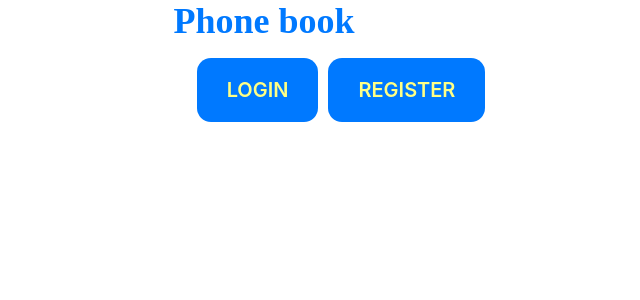
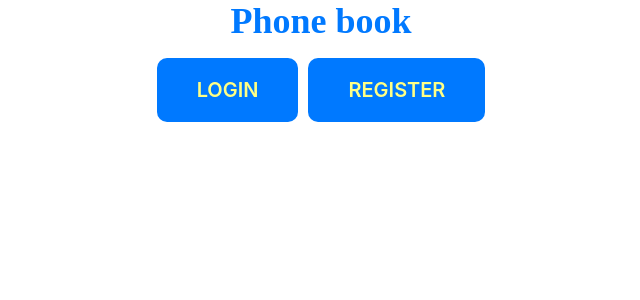
Before and after one commit to Mushko2932/goit-react-hw-08-phonebook, a React (Create React App) app: page /goit-react-hw-08-phonebook/login in a window 1280 px wide. Shown: the top 300 px of the page, without its empty margins (319-959 px from the left). Built offline with nearby package versions, Linux system fonts and the light colour scheme.

Commit message:
update LoggedNav.styled

```diff
--- a/src/components/LoggedNav/LoggedNav.styled.js
+++ b/src/components/LoggedNav/LoggedNav.styled.js
@@ -4,7 +4,7 @@ import { NavLink } from 'react-router-dom';
 export const LoggedList = styled.ul`
   display: flex;
   gap: 10px;
-  margin-left: auto;
+  padding: 0;
 `;
 
 export const LoggedListItem = styled.li`
@@ -16,12 +16,12 @@ export const LoggedLink = styled(NavLink)`
   display: block;
   font-weight: 600;
   font-size: 20px;
-  padding: 20px 30px;
+  padding: 20px 40px;
 
   color: #feff86;
   background-color: #0079ff;
 
-  border-radius: 14px;
+  border-radius: 10px;
 
   transition: background-color 250ms cubic-bezier(0.4, 0, 0.2, 1);
   transition: color 250ms cubic-bezier(0.4, 0, 0.2, 1);
--- a/src/components/Navigation/Navigation.js
+++ b/src/components/Navigation/Navigation.js
@@ -1,12 +1,12 @@
 import { useAuth } from 'hooks/useAuth';
 // import { NavLink } from 'react-router-dom';
-import { Logo, MainNavLink } from './Navigation.styled';
+import { NavLogo, MainNavLink } from './Navigation.styled';
 
 const Navigation = () => {
   const { isLoggedIn } = useAuth();
   return (
     <>
-      <Logo to="/">Phone book</Logo>
+      <NavLogo to="/">Phone book</NavLogo>
       <nav>
         {isLoggedIn && (
           <ul>
--- a/src/components/Navigation/Navigation.styled.js
+++ b/src/components/Navigation/Navigation.styled.js
@@ -1,14 +1,12 @@
 import styled from '@emotion/styled';
 import { NavLink } from 'react-router-dom';
 
-export const Logo = styled(NavLink)`
+export const NavLogo = styled(NavLink)`
   text-decoration: none;
   font-family: 'Poppins';
   font-style: normal;
   font-weight: 800;
   font-size: 36px;
-
-  margin-right: 114px;
 
   color: #0079ff;
 
--- a/src/components/RegisterForm/RegisterForm.js
+++ b/src/components/RegisterForm/RegisterForm.js
@@ -4,17 +4,17 @@ import { useDispatch } from 'react-redux';
 import { Form, FormLabel, FormBtn, Field } from './RegisterForm.styled';
 import { register } from 'redux/auth/operations';
 
-const ContactShema = Yup.object().shape({
+const ContactSchema = Yup.object().shape({
   name: Yup.string()
-    .min(2, 'Too Short!')
+    .min(6, 'Too Short!')
     .max(50, 'Too Long!')
     .required('Required'),
   email: Yup.string()
-    .min(2, 'Too Short!')
+    .min(6, 'Too Short!')
     .max(13, 'Too Long!')
     .required('Required'),
   password: Yup.string()
-    .min(2, 'Too Short!')
+    .min(6, 'Too Short!')
     .max(13, 'Too Long!')
     .required('Required'),
 });
@@ -25,7 +25,7 @@ export const RegisterForm = () => {
   return (
     <Formik
       initialValues={{ name: '', email: '', password: '' }}
-      validationSchema={ContactShema}
+      validationSchema={ContactSchema}
       onSubmit={(values, actions) => {
         dispatch(register({ ...values }));
         actions.resetForm();
@@ -33,11 +33,11 @@ export const RegisterForm = () => {
     >
       <Form>
         <FormLabel htmlFor="name">
-          NAME
+          Name
           <Field type="text" name="name" />
         </FormLabel>
         <FormLabel htmlFor="email">
-          EMAIL
+          Email
           <Field
             type="email"
             name="email"
@@ -46,7 +46,7 @@ export const RegisterForm = () => {
           />
         </FormLabel>
         <FormLabel htmlFor="password">
-          PASSWORD
+          Password
           <Field
             type="password"
             name="password"
```
Also changed, not shown: src/redux/auth/authSlice.js (+36 -36 lines).
